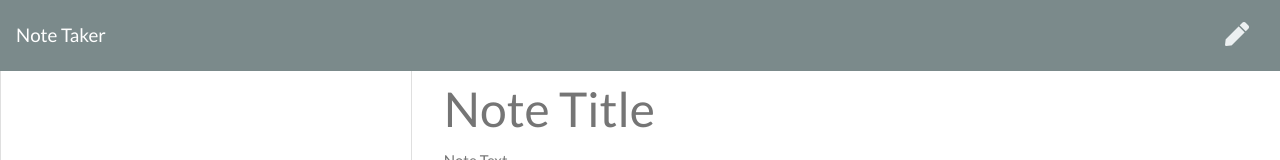
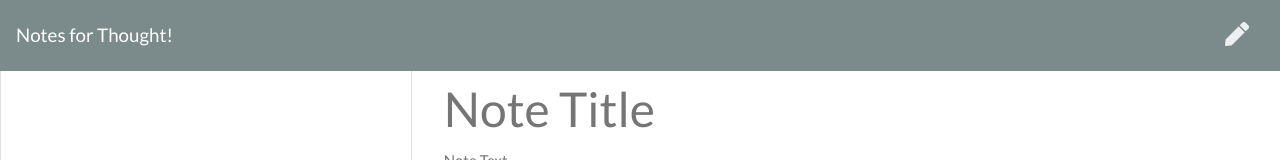
Before and after one commit to bennyle890/notes-for-thought, a website: page Develop/public/notes.html in a window 1280 px wide. Shown: the top 160 px of the page. Drawn offline with nearby package versions, Linux system fonts and the light colour scheme; no server answers.

Commit message:
I THINK I GOT IT

```diff
--- a/Develop/public/notes.html
+++ b/Develop/public/notes.html
@@ -5,7 +5,7 @@
   <meta charset="UTF-8">
   <meta name="viewport" content="width=device-width, initial-scale=1.0">
   <meta http-equiv="X-UA-Compatible" content="ie=edge">
-  <title>Note Taker</title>
+  <title>Notes for Thought! </title>
   <link rel="stylesheet" href="https://cdnjs.cloudflare.com/ajax/libs/bootswatch/4.1.3/flatly/bootstrap.min.css" />
   <link rel="stylesheet" href="https://use.fontawesome.com/releases/v5.3.1/css/all.css" integrity="sha384-mzrmE5qonljUremFsqc01SB46JvROS7bZs3IO2EmfFsd15uHvIt+Y8vEf7N7fWAU"
     crossorigin="anonymous">
@@ -14,7 +14,7 @@
 
 <body>
   <nav class="navbar navbar-dark bg-dark">
-    <a class="navbar-brand" href="/">Note Taker
+    <a class="navbar-brand" href="/">Notes for Thought!
     </a>
     <div class="icons">
       <i class="fas fa-save text-light save-note"></i>
--- a/server.js
+++ b/server.js
@@ -8,7 +8,7 @@ const app = express();
 
 app.use(express.urlencoded({ extended: true }));
 app.use(express.json());
-app.use(express.static('public'));
+app.use(express.static('Develop/public'));
 
 const notes = [];
 
```
